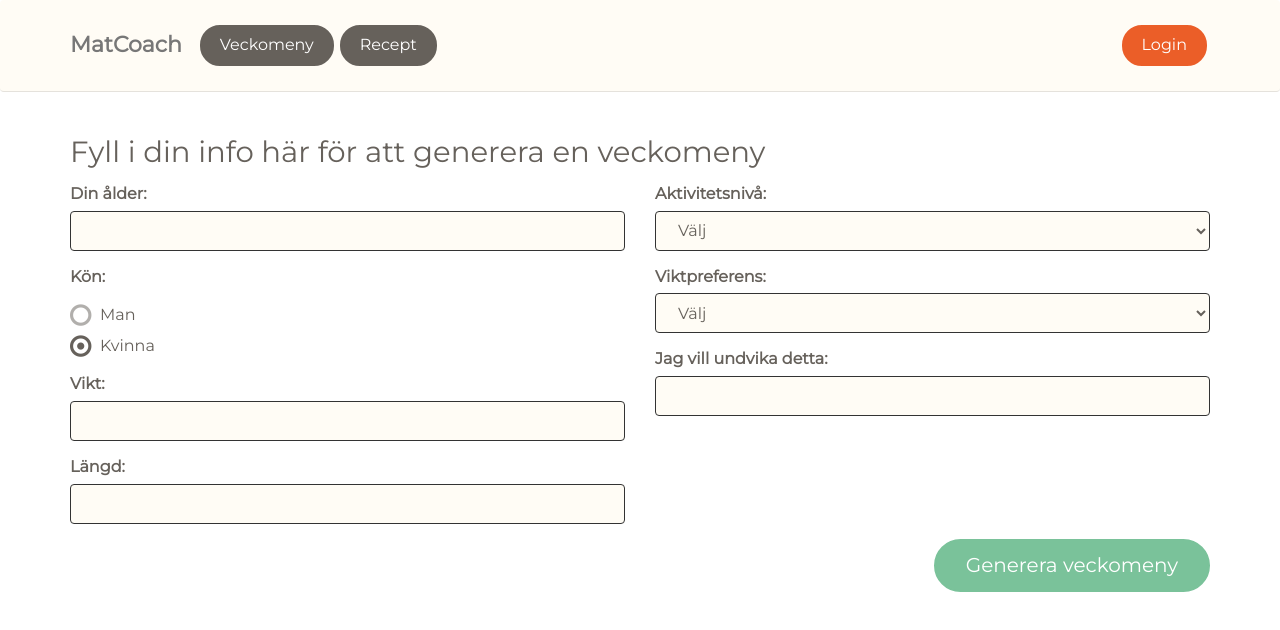
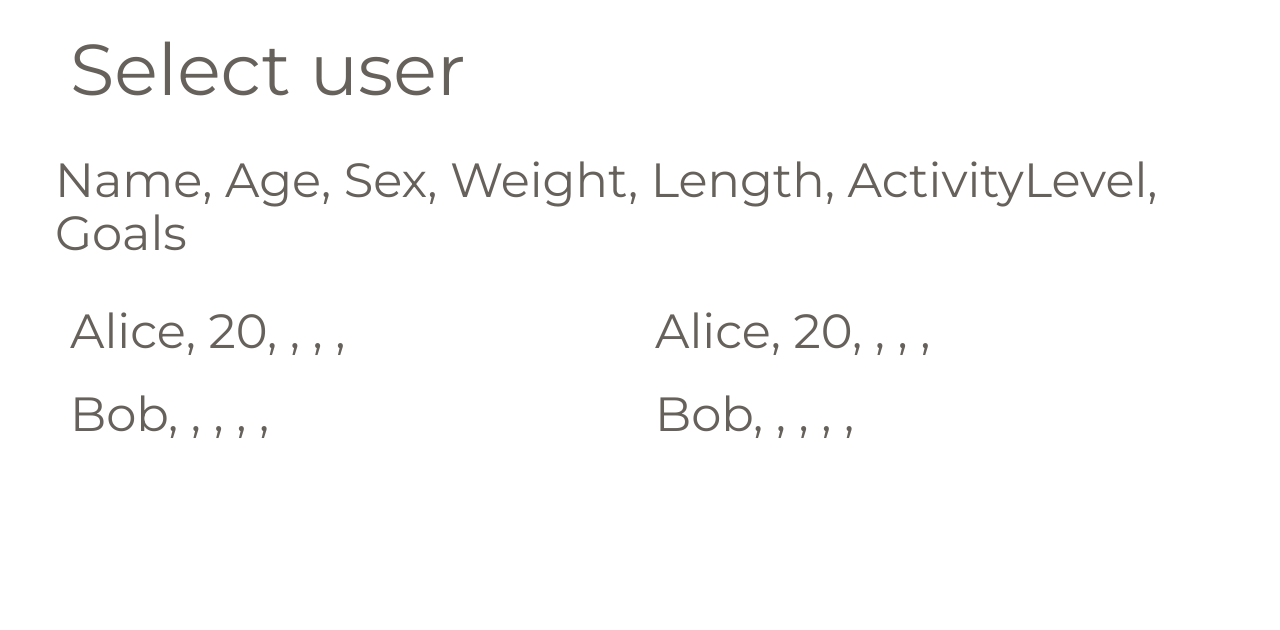
Before and after one commit to SpockReko/foodcoach-client, a Vue app: page /#/ in a window 1280 px wide. Shown: the top 630 px of the page. Built offline with nearby package versions, Linux system fonts and the light colour scheme; what vue-resource would draw is missing.

Commit message:
placeholder, text, alice and bob attempt

```diff
--- a/src/App.vue
+++ b/src/App.vue
@@ -1,17 +1,20 @@
 <template>
 <div id="app">
-  <navbar></navbar>
-  <router-view></router-view>
+  <login></login>
+   <!-- <navbar></navbar> -->
+  <!-- <router-view></router-view> -->
 </div>
 </template>
 
 <script>
 import Navbar from './components/Navbar';
+import Login from './components/Login';
 
 export default {
   name: 'app',
   components: {
-    Navbar
+    Navbar,
+    Login
   },
 };
 </script>
--- /dev/null
+++ b/src/components/Login.vue
@@ -0,0 +1,70 @@
+<template>
+  <div class="container">
+    <h1>Select user</h1>
+    <div class="row">
+        <h2>Name, Age, Sex, Weight, Length, ActivityLevel, Goals</h2>
+      <div class="col-md-6">
+        <h2 v-for="user in users">{{user.name}}, {{user.age}}, {{user.weight}}, {{user.length}}, {{user.activityLevel}}, {{user.goal}}</h2>
+      </div>
+      <div class="col-md-6">
+        <h2 v-for="user in users">{{user.name}}, {{user.age}}, {{user.weight}}, {{user.length}}, {{user.activityLevel}}, {{user.goal}}</h2>
+      </div>
+    </div>
+  </div>
+</template>
+
+<script>
+export default {
+  name: 'login',
+  data() {
+    return {
+      users: [
+        {
+          name: 'Alice',
+          age: 20 /*
+          sex: 'Female',
+          weight: 60,
+          length: 160,
+          activityLevel: 2.0,
+          goal: 'Stay'
+          */
+        },
+        {
+          name: 'Bob'
+        /* age: 76,
+          sex: 'Male',
+          weight: 102,
+          length: 180,
+          activityLevel: 1.2,
+          goal: 'Stay'
+          */
+        }
+      ]
+    };
+  /* },
+  methods: {
+    fetchBob() {
+      this.$http.get('http://localhost:9000/bob/menu/nutrient')
+        .then((response) => {
+          this.recipes = response.body;
+        });
+    }
+    fetchAlice() {
+      this.$http.get('http://localhost:9000/alice/menu/nutrient')
+        .then((response) => {
+          this.recipes = response.body;
+        });
+    }
+  },
+  created() {
+    this.fetchBob();
+    this.fetchAlice();
+  } */
+  },
+};
+</script>
+
+<style>
+
+
+</style>
--- a/src/components/Navbar.vue
+++ b/src/components/Navbar.vue
@@ -43,6 +43,9 @@ export default {
   methods: {
     logoutClick(variabel) {
       this.logout = variabel;
+      // if (variabel){
+      //  show
+      // }
     }
   }
 
--- a/src/components/WeekForm.vue
+++ b/src/components/WeekForm.vue
@@ -26,11 +26,11 @@
         </div>
         <div class="form-group">
           <label class="control-label">Vikt:</label>
-          <input type="number" class="form-control" v-model="form.weight">
+          <input type="number" class="form-control" v-model="form.weight" placeholder="kg">
         </div>
         <div class="form-group">
           <label class="control-label">Längd:</label>
-          <input type="number" class="form-control" v-model="form.length">
+          <input type="number" class="form-control" v-model="form.length" placeholder="cm">
         </div>
       </div>
       <div class="col-md-6">
@@ -50,8 +50,8 @@
           <select class="form-control" v-model="form.goal">
             <option disabled>Välj</option>
             <option value="1">Behålla vikt</option>
-            <option value="2">Gå ned i vikt</option>
-            <option value="3">Gå upp i vikt</option>
+            <option value="2">Minska i vikt</option>
+            <option value="3">Öka i vikt</option>
           </select>
         </div>
         <div class="form-group">
--- a/src/router/index.js
+++ b/src/router/index.js
@@ -2,6 +2,7 @@ import Vue from 'vue';
 import Router from 'vue-router';
 import WeekForm from '@/components/WeekForm';
 import WeekMenu from '@/components/WeekMenu';
+// import WeekMenu from '@/components/Login';
 
 Vue.use(Router);
 
@@ -13,6 +14,9 @@ export default new Router({
     }, {
       path: '/result',
       component: WeekMenu
-    }
+    } // {
+    //  path: '/login',
+    //  component: Login
+    // }
   ]
 });
```
